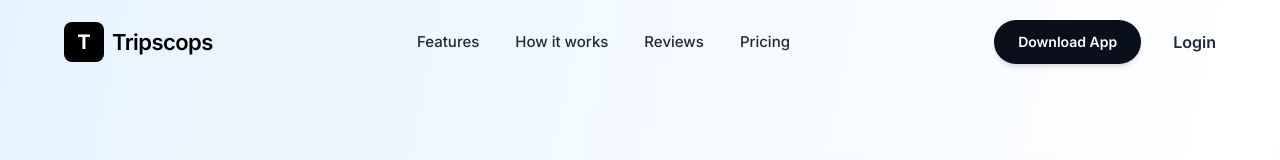
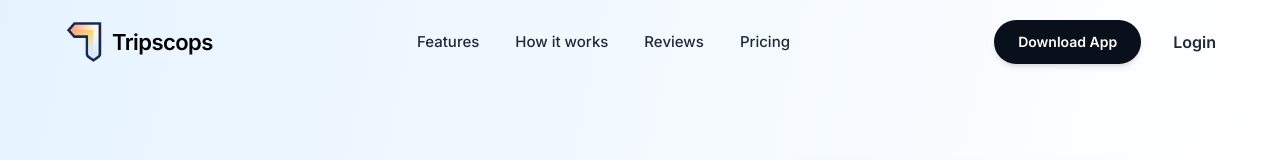
Before and after one commit to emrecanakisik/TripScops-Web-App, a React (Vite) app: page / in a window 1280 px wide. Shown: the top 160 px of the page. Built offline with nearby package versions, Linux system fonts and the light colour scheme.

Commit message:
feat(branding): integrate official logo and update site favicon
- Replace dummy logo placeholder with the real PNG asset in Navbar
- Update Footer component to use the official logo
- Swap the default framework favicon with the new Tripscops logo in index.html

```diff
--- a/index.html
+++ b/index.html
@@ -2,7 +2,7 @@
 <html lang="en">
   <head>
     <meta charset="UTF-8" />
-    <link rel="icon" type="image/svg+xml" href="/favicon.svg" />
+    <link rel="icon" type="image/png" href="/logo.png" />
     <meta name="viewport" content="width=device-width, initial-scale=1.0" />
     <meta name="description" content="Tripscops — Plan smarter, travel better. Create complete travel plans in seconds with AI." />
     <link rel="preconnect" href="https://fonts.googleapis.com">
--- a/src/components/Footer.jsx
+++ b/src/components/Footer.jsx
@@ -1,15 +1,5 @@
 import React from 'react';
-
-/**
- * Navbar logomuza benzeyen ama basitlestirilmis placeholder
- */
-function LogoPlaceholder() {
-  return (
-    <div className="w-10 h-10 rounded-full bg-gray-100 flex items-center justify-center border border-gray-200">
-      <div className="w-5 h-5 bg-gradient-to-br from-blue-500 to-indigo-600 rounded-sm rotate-45 flex items-center justify-center"></div>
-    </div>
-  );
-}
+import logo from '../assets/logo.png';
 
 const footerLinks = ["Features", "How it works", "Reviews", "Pricing"];
 
@@ -23,7 +13,7 @@ export default function Footer() {
 
           {/* Left Block (Logo) */}
           <div className="flex items-center gap-3">
-            <LogoPlaceholder />
+            <img src={logo} alt="Tripscops Logo" className="w-10 h-10 object-contain" draggable="false" />
             <span className="font-extrabold text-xl text-black tracking-tight">Tripscops</span>
           </div>
 
--- a/src/components/Navbar.jsx
+++ b/src/components/Navbar.jsx
@@ -1,11 +1,10 @@
 import React from 'react';
+import logo from '../assets/logo.png';
 
-function LogoPlaceholder() {
+function Logo() {
   return (
     <div className="flex items-center gap-2">
-      <div className="w-8 h-8 md:w-10 md:h-10 bg-black rounded-lg flex items-center justify-center">
-        <span className="text-white font-bold text-xl">T</span>
-      </div>
+      <img src={logo} alt="Tripscops Logo" className="w-8 h-8 md:w-10 md:h-10 object-contain" draggable="false" />
       <span className="font-semibold text-black text-[22px] tracking-tight">Tripscops</span>
     </div>
   );
@@ -15,7 +14,7 @@ export default function Navbar() {
   return (
     <nav className="w-full py-5 flex items-center justify-between">
       {/* Left: Logo */}
-      <LogoPlaceholder />
+      <Logo />
 
       {/* Center: Menu */}
       <ul className="hidden md:flex items-center gap-9 text-gray-800 font-medium text-[15px]">
```
Also changed, not shown: public/logo.png (added), src/assets/logo.png (added).
